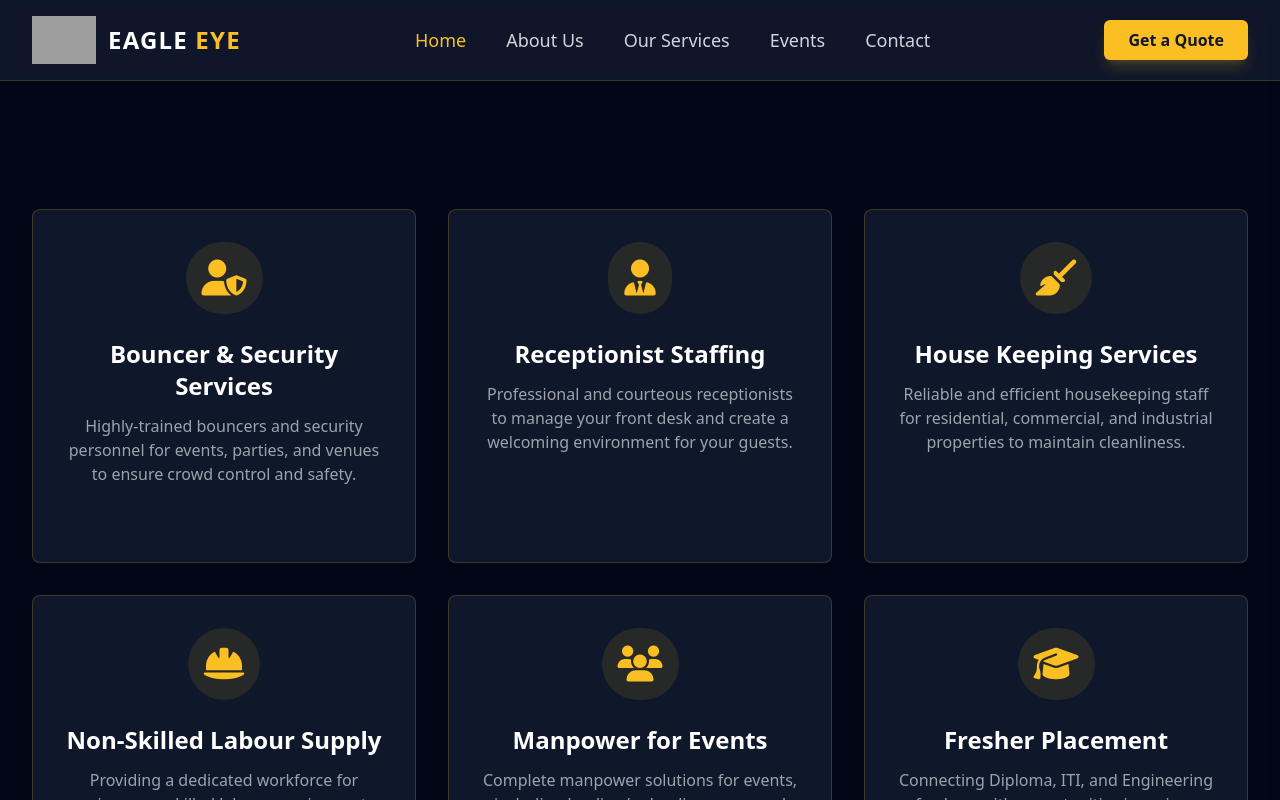
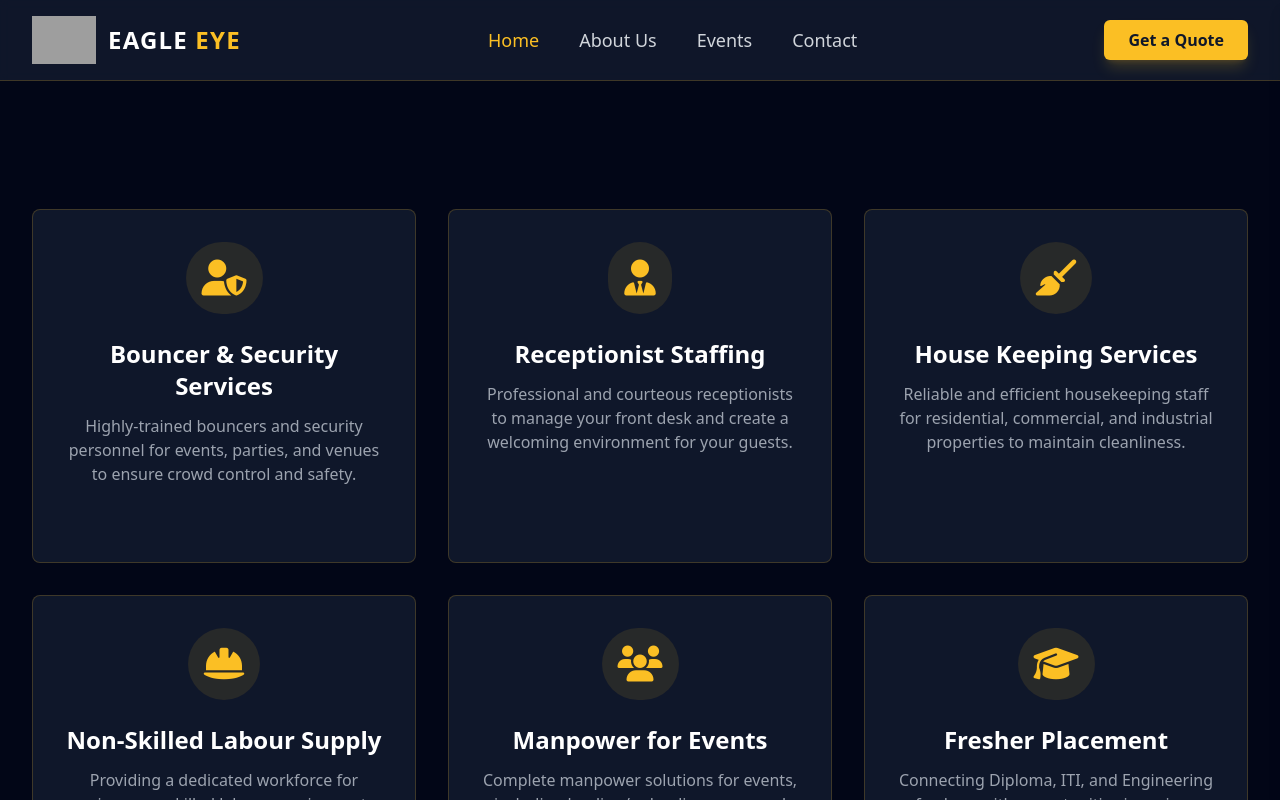
Before and after one commit to netcreek143/Eagle-Eye-Bouncer-Manpower-Services, a React (Vite) app: page / in a window 1280 px wide. Shown: the top 800 px of the page. Built offline with nearby package versions, Linux system fonts and the light colour scheme; grey boxes are pictures that could not be loaded.

Commit message:
Navigation: remove redundant Our Services links from all menus

```diff
--- a/components/Footer.tsx
+++ b/components/Footer.tsx
@@ -35,7 +35,6 @@ const Footer: React.FC<FooterProps> = ({ setCurrentPage }) => {
             <ul className="space-y-3">
               <li><button onClick={() => setCurrentPage('home')} className="text-gray-400 hover:text-amber-400 transition-colors">Home</button></li>
               <li><button onClick={() => setCurrentPage('about')} className="text-gray-400 hover:text-amber-400 transition-colors">About Us</button></li>
-              <li><button onClick={() => setCurrentPage('services')} className="text-gray-400 hover:text-amber-400 transition-colors">Services</button></li>
               <li><button onClick={() => setCurrentPage('events')} className="text-gray-400 hover:text-amber-400 transition-colors">Events</button></li>
               <li><button onClick={() => setCurrentPage('contact')} className="text-gray-400 hover:text-amber-400 transition-colors">Contact</button></li>
             </ul>
--- a/components/Header.tsx
+++ b/components/Header.tsx
@@ -17,7 +17,6 @@ const Header: React.FC<HeaderProps> = ({ currentPage, setCurrentPage }) => {
   const navLinks: { page: Page; label: string }[] = [
     { page: 'home', label: 'Home' },
     { page: 'about', label: 'About Us' },
-    { page: 'services', label: 'Our Services' },
     { page: 'events', label: 'Events' },
     { page: 'contact', label: 'Contact' },
   ];
--- a/components/MobileNavbar.tsx
+++ b/components/MobileNavbar.tsx
@@ -2,7 +2,6 @@
 import React from 'react';
 import type { Page } from '../App';
 import { HomeIcon } from './icons/HomeIcon';
-import { ServicesIcon } from './icons/ServicesIcon';
 import { AboutIcon } from './icons/AboutIcon';
 import { EventsIcon } from './icons/EventsIcon';
 import { PhoneIcon } from './icons/PhoneIcon';
@@ -15,7 +14,6 @@ interface MobileNavbarProps {
 const MobileNavbar: React.FC<MobileNavbarProps> = ({ currentPage, setCurrentPage }) => {
     const navItems = [
         { page: 'home' as Page, label: 'Home', Icon: HomeIcon },
-        { page: 'services' as Page, label: 'Services', Icon: ServicesIcon },
         { page: 'events' as Page, label: 'Events', Icon: EventsIcon },
         { page: 'about' as Page, label: 'About', Icon: AboutIcon },
         { page: 'contact' as Page, label: 'Contact', Icon: PhoneIcon },
```
